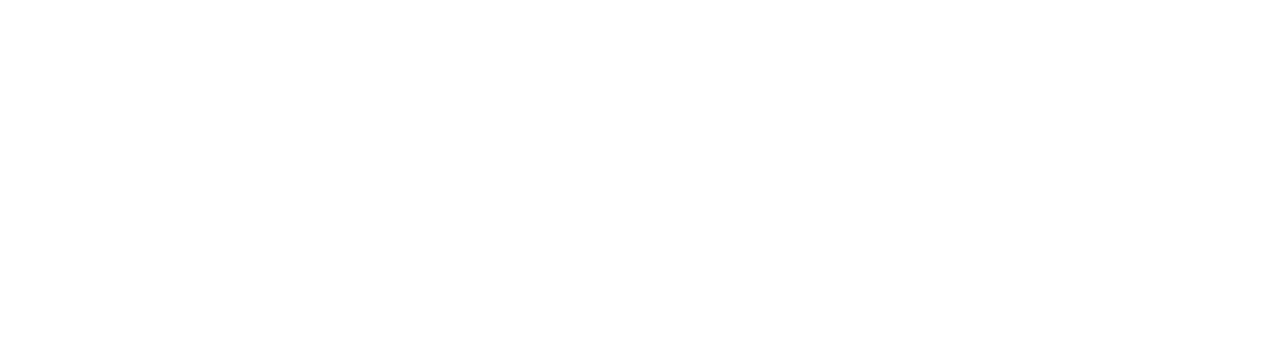
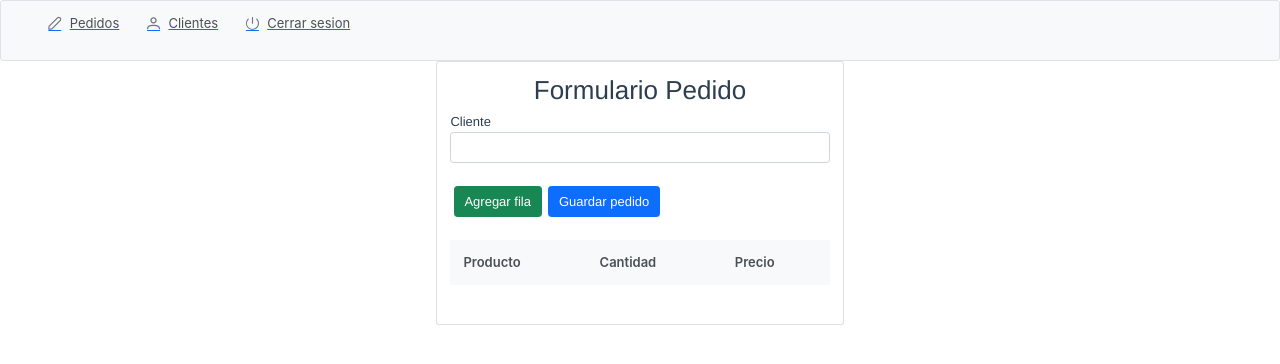
Before and after one commit to Grupo-2-E8/mintic_vue, a Vue app: page /pedidos/form/1 in a window 1280 px wide. Before the commit this address had no page. Shown: the top 364 px of the page. Built offline with nearby package versions, Linux system fonts and the light colour scheme.

Commit message:
formulario crear pedido

```diff
--- a/src/components/SideBar.vue
+++ b/src/components/SideBar.vue
@@ -15,17 +15,17 @@
       {
         label: "Pedidos",
         icon: "pi pi-fw pi-pencil",
-        to: 'pedidos'
+        to:{ name: 'pedidos'}
       },
       {
         label: "Clientes",
         icon: "pi pi-fw pi-user",
-        to: 'clientes'
+        to:{ name: 'clientes'}
       },
       {
         label: "Cerrar sesion",
         icon: "pi pi-fw pi-power-off",
-        to: 'login'
+        to:{ name: 'auth.login'}
       },
     ]);
     return {
--- a/src/router/index.js
+++ b/src/router/index.js
@@ -31,6 +31,11 @@
     component: ()=>import('../views/pedidos')
   },
   {
+    path: '/pedidos/form/:id?',
+    name: 'pedidos.form',
+    component: ()=>import('../views/pedidos/form')
+  },
+  {
     path: '/login',
     name: 'auth.login',
     component: ()=>import('../views/auth/login')
--- a/src/views/Home.vue
+++ b/src/views/Home.vue
@@ -1,15 +1,7 @@
 <template>
   <Page>
-    <div class="home">
-      <!-- <SideBar /> -->
-      <router-link :to="{name: 'clientes'}" class="">
-        Ir a clientes
-      </router-link>
-      <br>
-
-      <router-link :to="{name: 'pedidos'}">
-        Ir a pedidos
-      </router-link>
+    <div class="Container">
+      <h1>Bienvenido</h1>
     </div>
   </Page>
 </template>
--- /dev/null
+++ b/src/views/pedidos/form/index.vue
@@ -0,0 +1,96 @@
+<template>
+  <Page>
+    <div class="container-fluid">
+      <div class="row justify-content-center">
+        <div class="col-12 col-xl-4">
+          <div class="card">
+            <div class="card-body">
+              <div class="w-100">
+                <h2>Formulario Pedido</h2>
+              </div>
+              <form>
+                <div class="w-100">
+                  <label for="" class="d-flex">Cliente</label>
+                  <input type="text" class="form-control">
+                </div>
+              </form>
+              <div class="w-100 my-4 d-flex">
+                <button
+                type="button"
+                class="btn btn-success m-1"
+                @click="handleItemAdd"
+                >
+                  Agregar fila
+                </button>
+                <button type="button" class="btn btn-primary m-1">
+                  Guardar pedido
+                </button>
+              </div>
+              <div class="w-100">
+                <DataTable :value="items">
+                  <Column
+                  header="Producto"
+                  field="producto"
+                  >
+                    <template #body="{data}">
+                      <input
+                      v-model="data.producto"
+                      type="text"
+                      class="form-control"
+                      >
+                    </template>
+                  </Column>
+                  <Column
+                  header="Cantidad"
+                  field="cantidad"
+                  >
+                    <template #body="{data}">
+                      <input
+                      v-model="data.cantidad"
+                      type="number"
+                      class="form-control"
+                      >
+                    </template>
+                  </Column>
+                  <Column header="Precio" field="precio * cantidad" />
+                </DataTable>
+              </div>
+            </div>
+          </div>
+        </div>
+      </div>
+    </div>
+  </Page>
+</template>
+
+<script>
+import Page from '../../../components/Page.vue'
+import DataTable from 'primevue/datatable'
+import Column from 'primevue/column'
+import {ref} from 'vue'
+export default {
+  name: 'pedidosFormPage',
+  components:{
+    Page,
+    DataTable,
+    Column
+  },
+  setup(){
+    const items = ref([ ])
+    const handleItemAdd = ()=>{
+      items.value.push({
+        id: null,
+        producto: 'zapatos'
+      })
+    }
+    return {
+      items,
+      handleItemAdd
+    }
+  }
+}
+</script>
+
+<style>
+
+</style>
--- a/src/views/pedidos/index.vue
+++ b/src/views/pedidos/index.vue
@@ -1,5 +1,13 @@
 <template>
   <Page>
+    <div class="d-flex p-3">
+      <router-link
+      :to="{name: 'pedidos.form'}"
+      class="btn btn-primary"
+      >
+        Crear nuevo pedido
+      </router-link>
+    </div>
     <div class="">
       <DataTable :value="info">
         <Column header="ID" field="id" />
```
